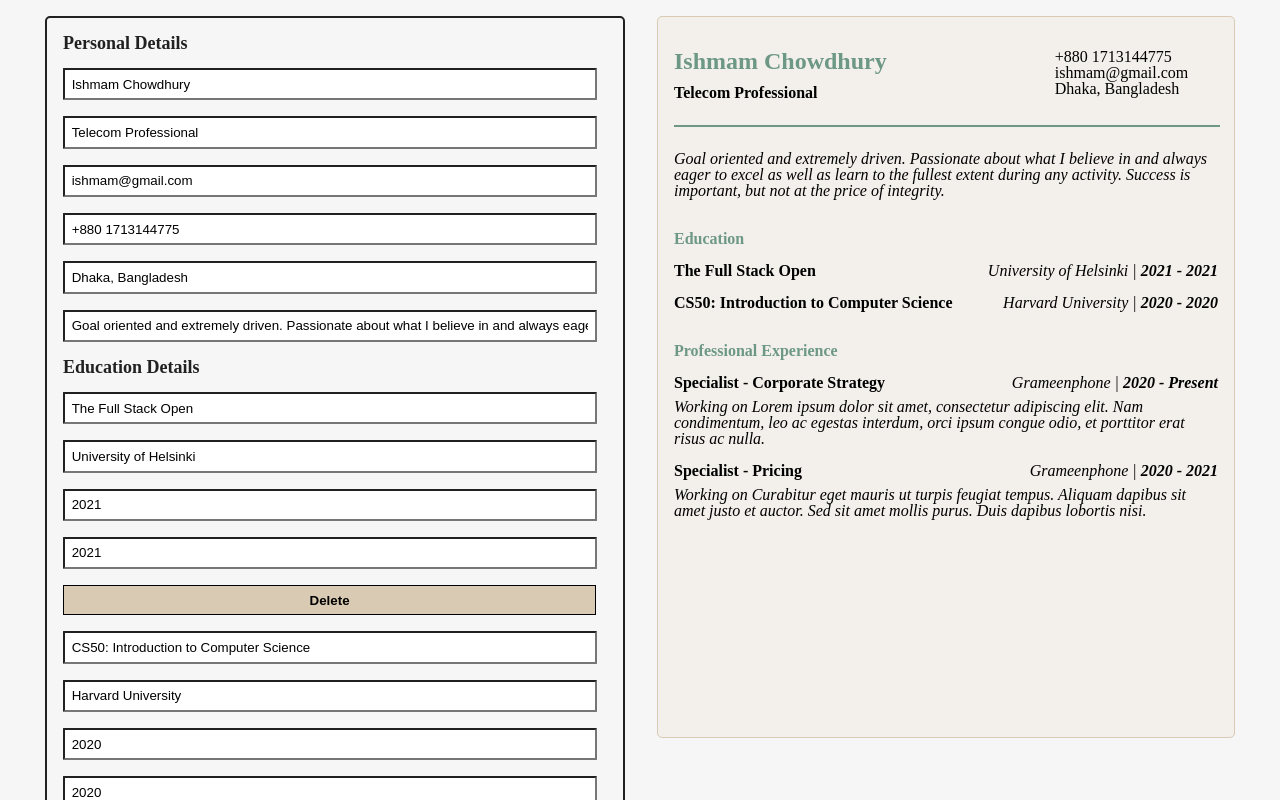
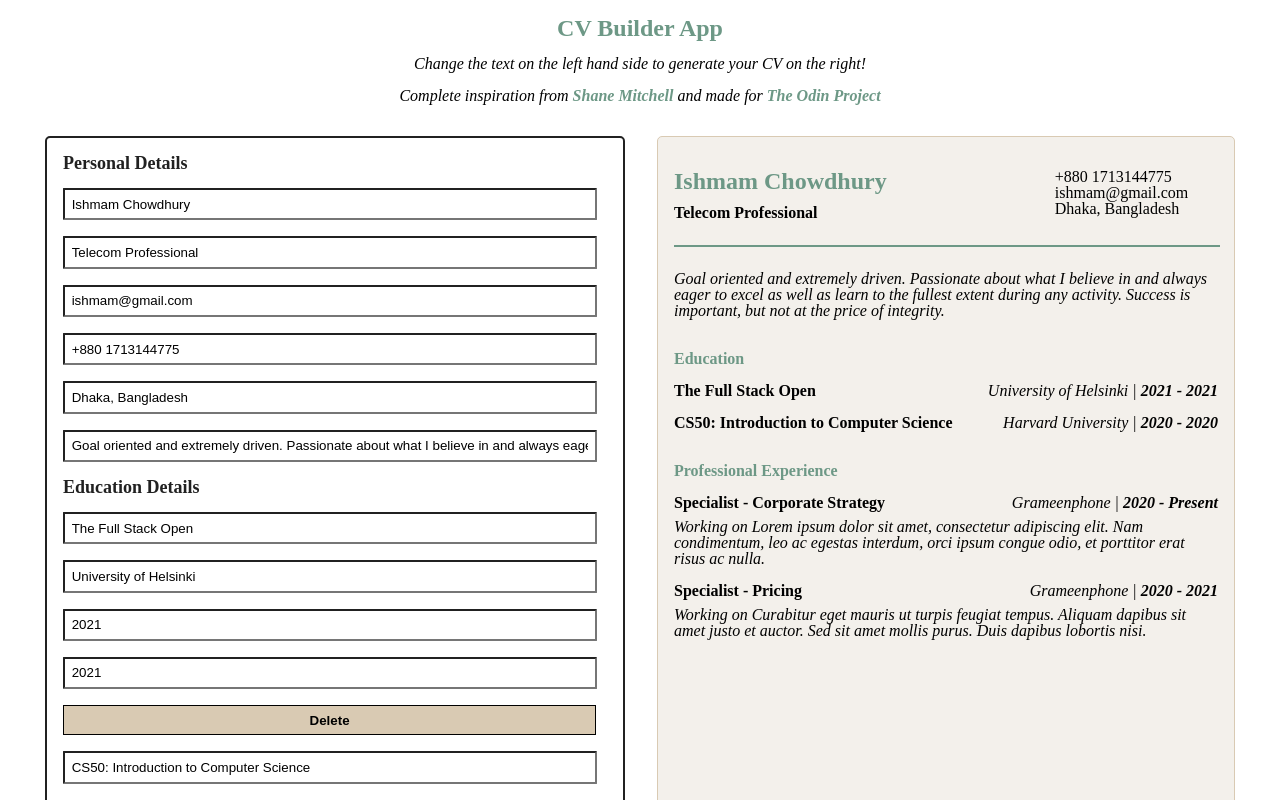
Before and after one commit to Ishmam156/CV-Application, a React (Create React App) app: page / in a window 1280 px wide. Shown: the top 800 px of the page. Built offline with nearby package versions, Linux system fonts and the light colour scheme.

Commit message:
added welcome message

```diff
--- a/src/App.js
+++ b/src/App.js
@@ -6,6 +6,7 @@ import InputInformation from "./components/InputInformation";
 import DisplayGeneralInformation from "./components/DisplayGeneralInformation";
 import InputMultipleInformation from "./components/InputMultipleInformation";
 import DisplayMultipleInformation from "./components/DisplayMultipleInformation";
+import WelcomeMessage from "./components/WelcomeMessage";
 
 export default class App extends Component {
   constructor() {
@@ -132,7 +133,9 @@ export default class App extends Component {
 
   render() {
     return (
-      <main className="mainContent">
+      <div>
+        <WelcomeMessage />
+        <div className="mainContent">
           <div className="CVInput">
             <div className="personalDetails">
               <Header title="Personal Details" />
@@ -155,7 +158,9 @@ export default class App extends Component {
             </div>
           </div>
           <div className="CVShow">
-          <DisplayGeneralInformation content={this.state.generalInformation} />
+            <DisplayGeneralInformation
+              content={this.state.generalInformation}
+            />
             <DisplayMultipleInformation
               title="Education"
               content={this.state.educationInformation}
@@ -165,7 +170,9 @@ export default class App extends Component {
               content={this.state.professionalInformation}
             />
           </div>
-      </main>
+        </div>
+        <footer>Testing here</footer>
+      </div>
     );
   }
 }
--- a/src/components/InputMultipleInformation.jsx
+++ b/src/components/InputMultipleInformation.jsx
@@ -1,5 +1,4 @@
 import React, { Component } from "react";
-import { newID } from "../helper/idGenerator";
 
 export default class InputMultipleInformation extends Component {
   constructor(props) {
--- /dev/null
+++ b/src/components/WelcomeMessage.jsx
@@ -0,0 +1,33 @@
+import React, { Component } from "react";
+
+export default class WelcomeMessage extends Component {
+  render() {
+    return (
+      <div className="welcomeMessage">
+        <h1>CV Builder App</h1>
+        <p>
+          Change the text on the left hand side to generate your CV on the
+          right!
+        </p>
+        <p>
+          Complete inspiration from{" "}
+          <a
+            href="https://shanesc.github.io/top-cv-maker/"
+            target="_blank"
+            rel="noreferrer"
+          >
+            Shane Mitchell
+          </a>{" "}
+          and made for{" "}
+          <a
+            href="https://www.theodinproject.com/"
+            target="_blank"
+            rel="noreferrer"
+          >
+            The Odin Project
+          </a>
+        </p>
+      </div>
+    );
+  }
+}
--- a/src/styles/App.css
+++ b/src/styles/App.css
@@ -1,5 +1,8 @@
+main {
+  background: #f6f6f6;
+}
+
 .mainContent {
-  background: #f6f6f6;
   display: flex;
   flex-direction: row;
   justify-content: center;
@@ -113,3 +116,34 @@ button {
   margin-top: 0.5em;
   font-style: italic;
 }
+
+.welcomeMessage {
+  padding: 1em;
+  display: flex;
+  flex-direction: column;
+  gap: 1em;
+  justify-content: center;
+  align-items: center;
+}
+
+.welcomeMessage h1 {
+  font-weight: bold;
+  font-size: x-large;
+  color: #6d9886;
+}
+
+.welcomeMessage p {
+  font-size: medium;
+  font-weight: 300;
+  font-style: italic;
+}
+
+.welcomeMessage a {
+  text-decoration: none;
+  color: #6d9886;
+  font-weight: 700;
+}
+
+.welcomeMessage a:hover {
+  text-decoration: underline;
+}
```
Also changed, not shown: 1 other file (tests, documents, lock files or other folders). Lines whose indentation alone changed are shown as unchanged.
